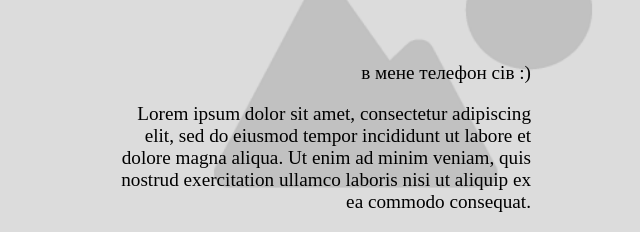
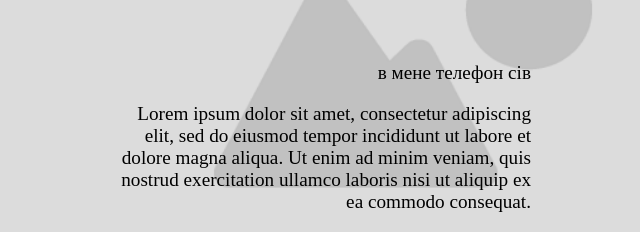
Before and after one commit to Korenolub12/Koren, a plain HTML site: page index.html in a window 1280 px wide. Shown: the part 358-590 px from the top of the page, 237-877 px from the left. Drawn offline with Linux system fonts and the light colour scheme.

```diff
--- a/index.html
+++ b/index.html
@@ -11,7 +11,7 @@
         <div class="header_left">
             <h1>Ім'я Прізвище</h1>
             <div class="bio">
-                <p>в мене телефон сів :)</p>
+                <p>в мене телефон сів </p>
                 <p>Lorem ipsum dolor sit amet, consectetur adipiscing elit, sed do eiusmod tempor incididunt ut labore et dolore magna aliqua. Ut enim ad minim veniam, quis nostrud exercitation ullamco laboris nisi ut aliquip ex ea commodo consequat.</p>
             </div>
         </div>
--- a/style.css
+++ b/style.css
@@ -22,6 +22,7 @@ header {
     padding: 0 5vw;
     box-sizing: border-box;
     text-align: right;
+    border-color: royalblue;
 }
 
 .header_left p {
```
